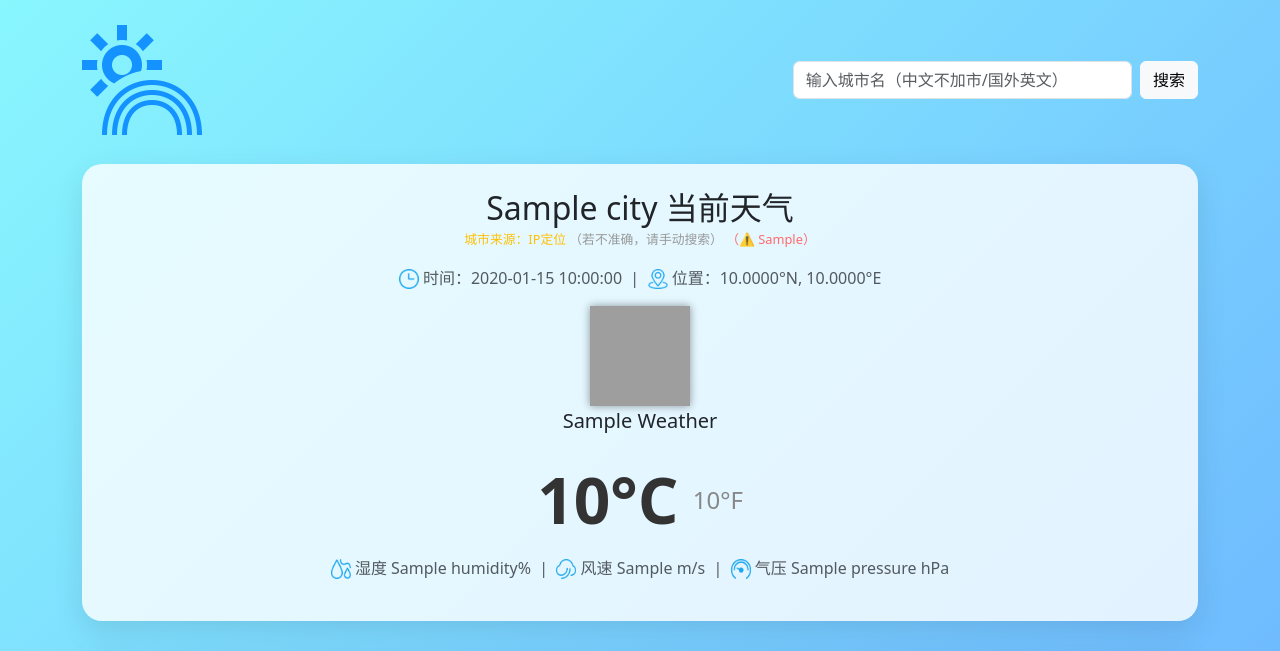
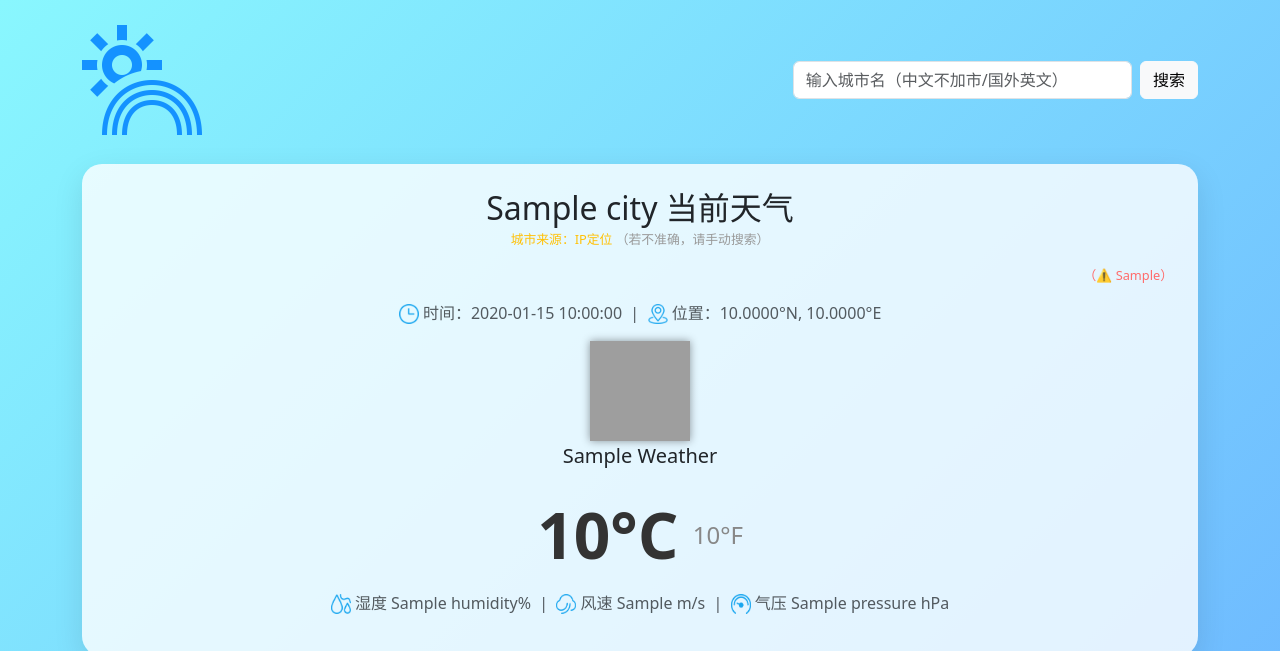
Before and after one commit to whitelonely/Weather, a Flask app: template templates/index.html in a window 1280 px wide. Shown: the top 651 px of the page. Run offline with Flask 3, Linux system fonts and the light colour scheme; the template is opened without the code that fills it: most values are stand-ins (such as "Sample title", 1, 10 or a date in 2020); grey boxes are pictures that could not be loaded.

Commit message:
Fix bugs

```diff
--- a/templates/index.html
+++ b/templates/index.html
@@ -113,9 +113,9 @@
 
                 <!-- 搜索警告信息 -->
                 {% if city_warning %}
-                    <span class="col-12 text-end" style="font-size: 0.8rem; color: #ff6b6b; margin-top: 5px;">
+                    <p class="col-12 text-end" style="font-size: 0.8rem; color: #ff6b6b; margin-top: 5px;">
                         （⚠️ {{ city_warning }}）
-                    </span>
+                    </p>
                 {% endif %}
             </p>
             <p class="text-muted">
```
